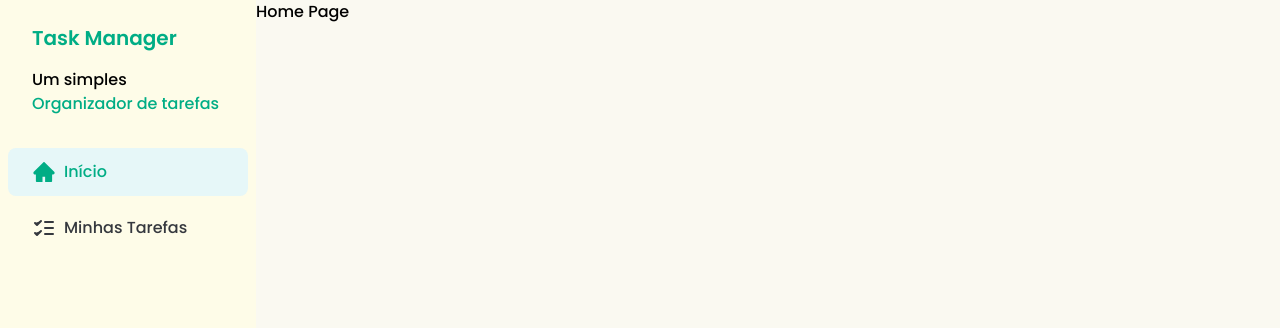
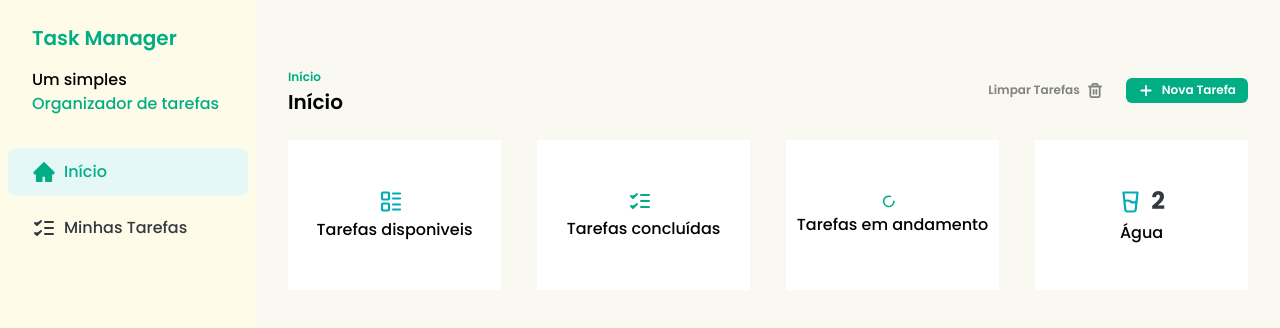
Before and after one commit to J27mendes/task-manager, a React (Vite) app: page / in a window 1280 px wide. Shown: the top 328 px of the page. Built offline with nearby package versions, Linux system fonts and the light colour scheme; no server answers.

Commit message:
feat: add HomePage interactive

```diff
--- a/src/assets/icons/index.js
+++ b/src/assets/icons/index.js
@@ -5,7 +5,9 @@ import ChevronRightIcon from './chevron-right.svg?react'
 import ClosedIcon from './closed.svg?react'
 import CloudsunIcon from './cloud-sun.svg?react'
 import DetailsIcon from './Details.svg?react'
+import GlassWaterIcon from './glasswater.svg?react'
 import HomeIcon from './home.svg?react'
+import ListIcon from './list.svg?react'
 import LoaderIcon from './loader.svg?react'
 import MoonIcon from './moon.svg?react'
 import SunIcon from './sun.svg?react'
@@ -21,7 +23,9 @@ export {
   ClosedIcon,
   CloudsunIcon,
   DetailsIcon,
+  GlassWaterIcon,
   HomeIcon,
+  ListIcon,
   LoaderIcon,
   MoonIcon,
   SunIcon,
--- /dev/null
+++ b/src/components/Header.jsx
@@ -0,0 +1,34 @@
+import { useState } from 'react'
+
+import { AddIcon, TrashIcon } from '../assets/icons'
+import AddTaskModal from './AddTaskModal'
+import Button from './Button'
+
+const Header = ({ subtitle, title, clearTasks }) => {
+  const [openModal, setOpenModal] = useState(false)
+  return (
+    <div className="flex w-full justify-between">
+      <div>
+        <span className="text-xs font-semibold text-brend-primary">
+          {subtitle}
+        </span>
+        <h2 className="text-xl font-semibold">{title}</h2>
+      </div>
+      <div className="flex items-center gap-3">
+        <Button color={'ghost'} onClick={clearTasks}>
+          Limpar Tarefas <TrashIcon />
+        </Button>
+        <Button color={'primary'} onClick={() => setOpenModal(true)}>
+          <AddIcon />
+          Nova Tarefa
+        </Button>
+        <AddTaskModal
+          isOpen={openModal}
+          handleClose={() => setOpenModal(false)}
+        />
+      </div>
+    </div>
+  )
+}
+
+export default Header
--- a/src/components/Tasks.jsx
+++ b/src/components/Tasks.jsx
@@ -1,25 +1,16 @@
-import { useState } from 'react'
 import { toast } from 'sonner'
 
-import {
-  AddIcon,
-  CloudsunIcon,
-  MoonIcon,
-  SunIcon,
-  TrashIcon,
-} from '../assets/icons'
+import { CloudsunIcon, MoonIcon, SunIcon } from '../assets/icons'
 import { useClearTasks } from '../hooks/data/useClearTasks'
 import { useGetTasks } from '../hooks/data/useGetTasks'
 import { useUpdateTask } from '../hooks/data/useUpdateTask'
 import { toastMessages } from '../utils'
-import AddTaskModal from './AddTaskModal'
-import Button from './Button'
+import Header from './Header'
 import TaskItem from './TaskItem'
 import TasksDetach from './TasksDetach'
 
 const Tasks = () => {
   const { data: tasks } = useGetTasks()
-  const [openModal, setOpenModal] = useState(false)
   const morningTasks = tasks?.filter((task) => task.time === 'morning')
   const afternoonTasks = tasks?.filter((task) => task.time === 'afternoon')
   const eveningTasks = tasks?.filter((task) => task.time === 'evening')
@@ -53,27 +44,11 @@ const Tasks = () => {
 
   return (
     <div className="w-full space-y-6 px-8 py-16">
-      <div className="flex w-full justify-between">
-        <div>
-          <span className="text-xs font-semibold text-brend-primary">
-            Minhas Tarefas
-          </span>
-          <h2 className="text-xl font-semibold">Minhas Tarefas</h2>
-        </div>
-        <div className="flex items-center gap-3">
-          <Button color={'ghost'} onClick={clearTasks}>
-            Limpar Tarefas <TrashIcon />
-          </Button>
-          <Button color={'primary'} onClick={() => setOpenModal(true)}>
-            <AddIcon />
-            Nova Tarefa
-          </Button>
-          <AddTaskModal
-            isOpen={openModal}
-            handleClose={() => setOpenModal(false)}
-          />
-        </div>
-      </div>
+      <Header
+        subtitle={'Minhas Tarefas'}
+        title={'Minhas Tarefas'}
+        clearTasks={clearTasks}
+      />
       <div className="rounded-xl bg-white p-6">
         <div className="space-y-3">
           <TasksDetach text={'Manhã'} icon={<SunIcon />} />
--- a/src/pages/HomePage.jsx
+++ b/src/pages/HomePage.jsx
@@ -1,10 +1,50 @@
+import {
+  GlassWaterIcon,
+  ListIcon,
+  LoaderIcon,
+  TasksIcon,
+} from '../assets/icons'
+import DashboardCard from '../components/DashboardCard'
+import Header from '../components/Header'
 import Sidebar from '../components/Sidebar'
+import { useClearTasks } from '../hooks/data/useClearTasks'
+import { useGetTasks } from '../hooks/data/useGetTasks'
 
 const HomePage = () => {
+  const { mutate: clearTasks } = useClearTasks()
+  const { data: tasks } = useGetTasks()
+  const completedTasks = tasks?.filter((task) => task.status === 'done').length
+  const inProgressTasks = tasks?.filter(
+    (task) => task.status === 'in_progress'
+  ).length
   return (
     <div className="flex">
       <Sidebar />
-      <h1>Home Page</h1>
+      <div className="w-full space-y-6 px-8 py-16">
+        <Header subtitle={'Início'} title={'Início'} clearTasks={clearTasks} />
+        <div className="grid grid-cols-4 gap-9">
+          <DashboardCard
+            icon={<ListIcon />}
+            primaryText={tasks?.length}
+            secundaryText={'Tarefas disponiveis'}
+          />
+          <DashboardCard
+            icon={<TasksIcon />}
+            primaryText={completedTasks}
+            secundaryText={'Tarefas concluídas'}
+          />
+          <DashboardCard
+            icon={<LoaderIcon />}
+            primaryText={inProgressTasks}
+            secundaryText={'Tarefas em andamento'}
+          />
+          <DashboardCard
+            icon={<GlassWaterIcon />}
+            primaryText={'2'}
+            secundaryText={'Água'}
+          />
+        </div>
+      </div>
     </div>
   )
 }
```
Also changed, not shown: src/assets/icons/glasswater.svg (added), src/assets/icons/list.svg (added).
